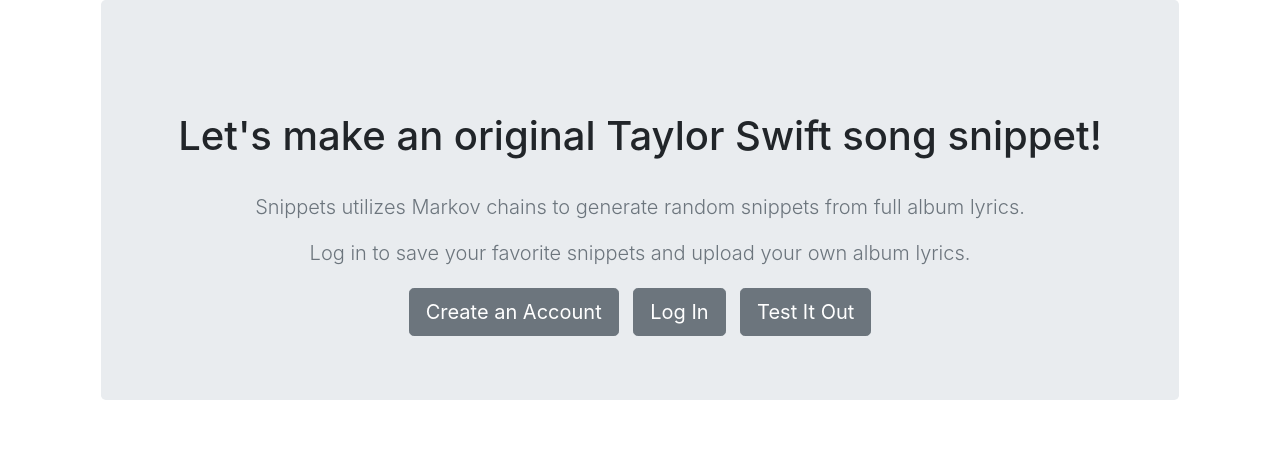
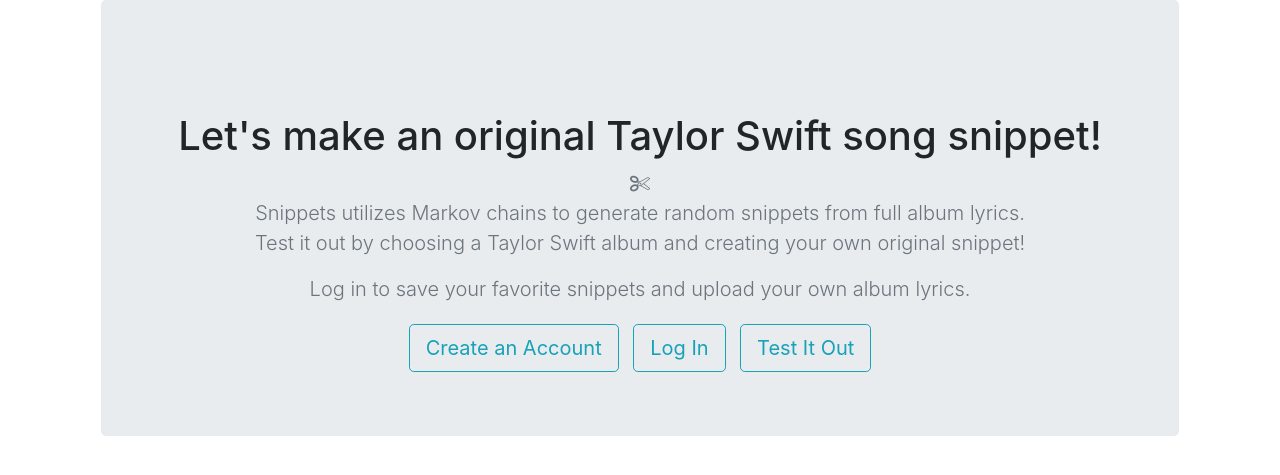
Before and after one commit to dianasch/snippets, a Flask app: page / in a window 1280 px wide. Shown: the part 72-547 px from the top of the page. Run offline with Flask 2, Linux system fonts and the light colour scheme; some libraries are stand-ins or nearby versions.

Commit message:
Changes buttons.

```diff
--- a/server.py
+++ b/server.py
@@ -298,7 +298,7 @@ def log_in():
             if not is_safe_url(next):
                 return abort(400)
 
-            return redirect(next or '/albums')
+            return redirect(next or '/')
 
         # If passwords do not match, notify user
         else:
@@ -308,7 +308,7 @@ def log_in():
     else:
         flash("There is no account associated with this email. Please create an account!", "warning")
 
-    return redirect('/albums')
+    return redirect('/')
 
 @app.route('/logout', methods = ['POST'])
 @login_required
--- a/static/js/snippet.js
+++ b/static/js/snippet.js
@@ -35,7 +35,6 @@ $(document).ready(function() {
             }
         }
     });
-
 });
 
 $(document).ready(function() {
--- a/templates/base.html
+++ b/templates/base.html
@@ -7,6 +7,7 @@
         crossorigin="anonymous"
         ></script>
         <link rel="stylesheet" href="https://cdn.jsdelivr.net/npm/bootstrap@4.5.3/dist/css/bootstrap.min.css" integrity="sha384-TX8t27EcRE3e/ihU7zmQxVncDAy5uIKz4rEkgIXeMed4M0jlfIDPvg6uqKI2xXr2" crossorigin="anonymous">
+        <link rel="stylesheet" href="https://stackpath.bootstrapcdn.com/font-awesome/4.7.0/css/font-awesome.min.css" integrity="sha384-wvfXpqpZZVQGK6TAh5PVlGOfQNHSoD2xbE+QkPxCAFlNEevoEH3Sl0sibVcOQVnN" crossorigin="anonymous">
         <link rel="stylesheet" href="/static/css/styles.css"/>
         <meta charset="utf-8">
         <meta name="viewport" content="width=device-width">
--- a/templates/homepage.html
+++ b/templates/homepage.html
@@ -20,7 +20,7 @@
                     </li>
                     {% if current_user.is_authenticated %}
                     <li class="nav-item active">
-                        <a class="nav-link" href="/user/{{current_user.get_id()}}">User Profile<span class="sr-only">(current)</span></a>
+                        <a class="nav-link" href="/user/{{current_user.get_id()}}">Favorite Snippets<span class="sr-only">(current)</span></a>
                     </li>
                     {% endif %}
                 </ul>
@@ -30,7 +30,7 @@
                 <ul class="navbar-nav ml-auto">
                     <li class="nav-item active">
                         <form action='/logout' id="logout" method="POST">
-                        <button type="submit" class="btn btn-secondary">Log out</button>
+                        <button type="submit" class="btn btn-outline-info">Log out</button>
                         </form>
                     </li>
                 </ul>
@@ -44,8 +44,13 @@
     <section class="jumbotron text-center">
     <br>
     <br>
-    <h1 class="cover-heading">Let's make an original Taylor Swift song snippet!</h1><br>
-    <p class="lead text-muted">Snippets utilizes Markov chains to generate random snippets from full album lyrics.</p>
+    <h1 class="cover-heading">Let's make an original Taylor Swift song snippet!</h1>
+    <p class="lead text-muted"><i class="fa fa-scissors" aria-hidden="true"></i><br>
+    Snippets utilizes Markov chains to generate random snippets from full album lyrics.<br>
+    {% if not current_user.is_authenticated %}
+    Test it out by choosing a Taylor Swift album and creating your own original snippet!
+    {% endif %}
+    </p>
 
     {% if not current_user.is_authenticated %}
     <p class="lead text-muted">Log in to save your favorite snippets and upload your own album lyrics.</p>
@@ -53,11 +58,11 @@
 
     {% if current_user.is_authenticated %}
     <p class="lead">
-        <a href="/albums" class="btn btn-lg btn-secondary">Get Started</a>
+        <a href="/albums" class="btn btn-lg btn-outline-info">Get Started</a>
     </p>
     {% else %}
     <div class="button-box col-lg-12">
-        <button type="button" id="show-create-account" class="btn btn-lg btn-secondary" style="margin-right:10px;">Create an Account</button>
+        <button type="button" id="show-create-account" class="btn btn-lg btn-outline-info" style="margin-right:10px;">Create an Account</button>
             <form action="/users" id="create-account" method="POST">
                 <br>
                 <div class="form-group">
@@ -66,12 +71,12 @@
                             <label><h5>Create an Account</h5></label>
                             <p>Email: <input type="text" name="email" class="form-control" placeholder="name@example.com"></p>
                             <p>Password: <input type="password" name="password" class="form-control" placeholder="password"></p>
-                            <input type="submit" class="btn btn-secondary">
+                            <input type="submit" class="btn btn-info">
                         </div>
                     </div>
                 </div>
             </form>
-        <button type="button" id="show-login" class="btn btn-lg btn-secondary" style="margin-right:10px;">Log In</button>
+        <button type="button" id="show-login" class="btn btn-lg btn-outline-info" style="margin-right:10px;">Log In</button>
             <form action="/login" id="login" method="POST">
                 <br>
                 <div class="form-group">
@@ -80,12 +85,12 @@
                             <label><h5>Log In</h5></label>
                             <p>Email: <input type="text" name="email" class="form-control" placeholder="name@example.com"></p>
                             <p>Password: <input type="password" name="password" class="form-control" placeholder="password"></p>
-                            <input type="submit" class="btn btn-secondary">
+                            <input type="submit" class="btn btn-info">
                         </div>
                     </div>
                 </div>
             </form>
-        <a href="/albums" class="btn btn-lg btn-secondary" id="test-it-out">Test It Out</a>
+        <a href="/albums" class="btn btn-lg btn-outline-info" id="test-it-out">Test It Out</a>
     </div>
     {% endif %}
     </section>
--- a/templates/snippet.html
+++ b/templates/snippet.html
@@ -12,7 +12,7 @@
 {% if current_user.is_authenticated %}
 
 <form action="/albums/{{album.album_id}}/snippet/save" id="save-snippet">
-    <button type="submit" class="btn btn-secondary">Save snippet</button>
+    <button type="submit" class="btn btn-outline-info"></i>Save snippet</button>
 </form>
 {% endif %}
 
```
Also changed, not shown: templates/album_details.html (+8 -6 lines), templates/all_albums.html (+8 -7 lines), templates/user_details.html (+4 -3 lines).
